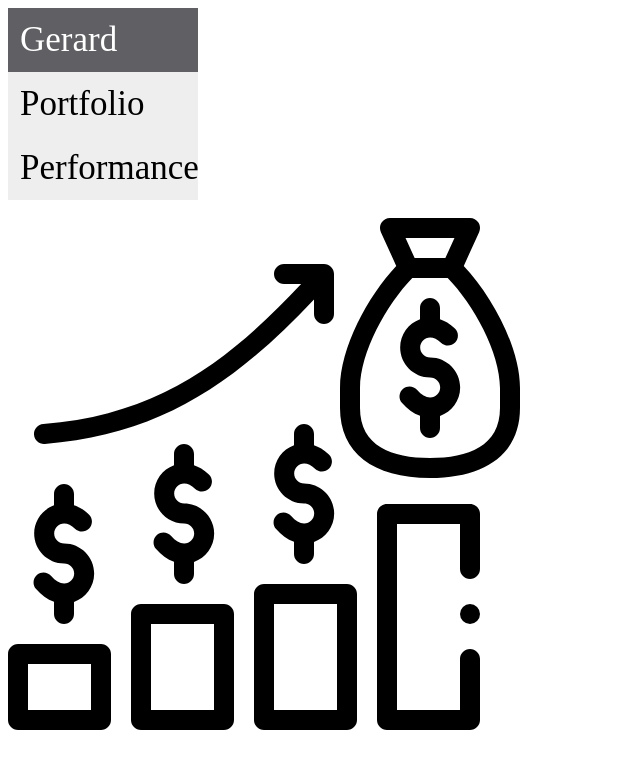
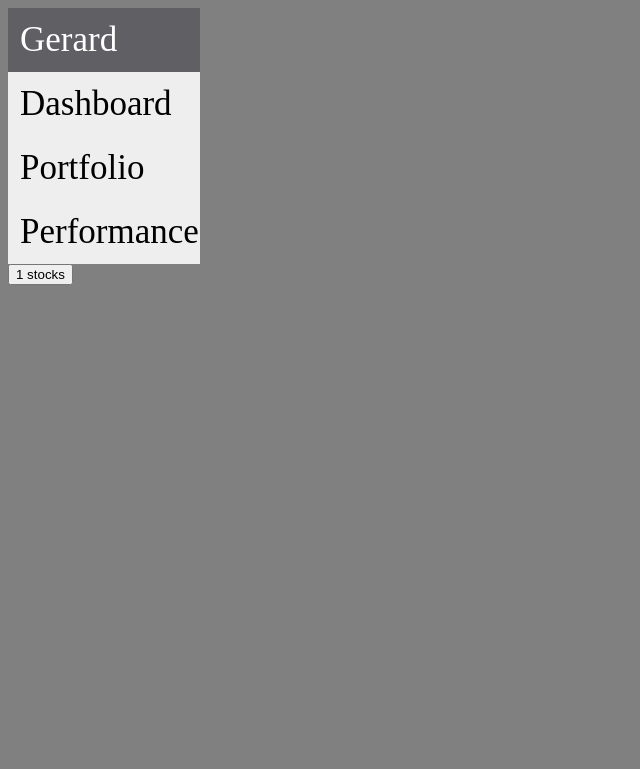
Before and after one commit to gerard1801/StockTracker, a Django app: template templates/Stocks.html in a window 1280 px wide. Shown: the top 769 px of the page, without its empty margins (0-640 px from the left). Run offline with Django 3.2, Linux system fonts and the light colour scheme; the template is opened without the code that fills it: most values are stand-ins (such as "Sample title", 1, 10 or a date in 2020).

Commit message:
button dash

```diff
--- a/StockTracker/urls.py
+++ b/StockTracker/urls.py
@@ -19,5 +19,6 @@ from Stocks import views
 
 urlpatterns = [
     path('admin/', admin.site.urls),
-    path('', views.Home)
+    path('', views.Home),
+    path('tracker', views.Tracker),
 ]
--- a/static/css/Stocks.css
+++ b/static/css/Stocks.css
@@ -1,4 +1,8 @@
-
+body {
+    background-color: gray;
+    width: 100%;
+    height: 100%;
+}
 
 .vertical-menu {
     width: 15%;
--- a/templates/Stocks.html
+++ b/templates/Stocks.html
@@ -8,16 +8,18 @@
 </header>
 
 <body>
+    <div class="dashboard">
         {% load static %}
         <link rel="stylesheet" type="text/css" href="{% static 'css/Stocks.css' %}">
         <div class="vertical-menu">
             <a href="#" class="active">Gerard</a>
+            <a href="#">Dashboard</a>
             <a href="#">Portfolio</a>
             <a href="#">Performance</a>
         </div>
-    <div class="stock_btn" id="stock_btn">
-        <br>
-        <img id="stock_btn" src="{% static 'svg/capital.svg' %}">
+        <div class="total_stocks">
+            <button class="btn success">{{ num_stocks }} stocks</button>
+        </div>
     </div>
 </body>
 </html>
```
Also changed, not shown: Stocks/views.py (+9 -2 lines). Lines whose indentation alone changed are shown as unchanged.
